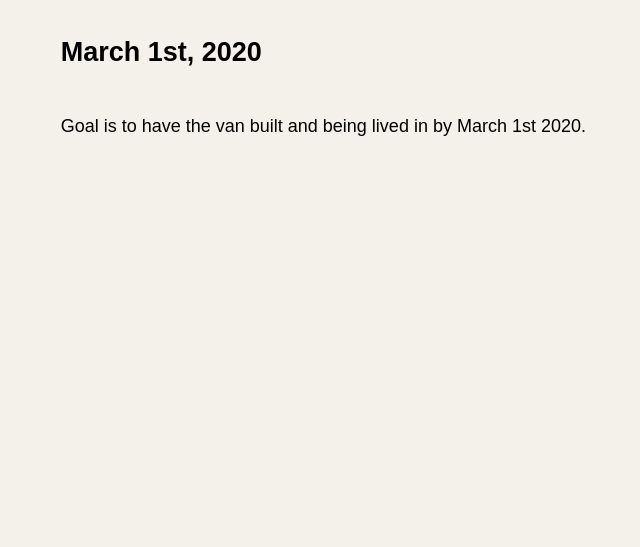
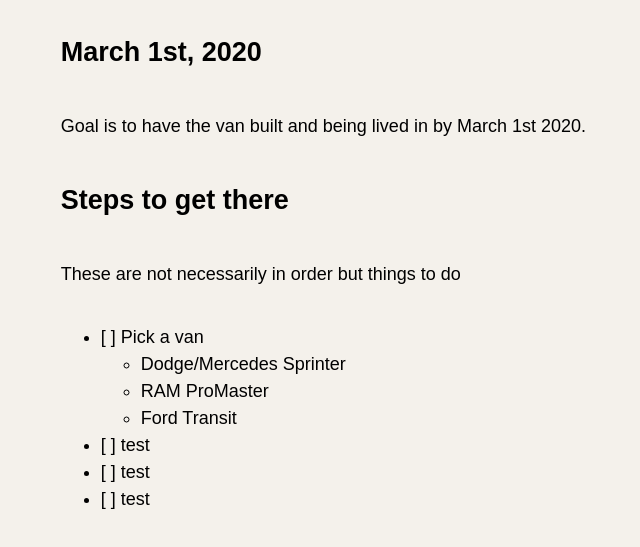
Before and after one commit to cjpais/writing, a plain HTML site: page serve/van/timeline.html in a window 1280 px wide. Shown: the part 93-640 px from the top of the page, without its empty margins (254-894 px from the left). Drawn offline with Linux system fonts and the light colour scheme; files that its build step writes are made by us from their sources.

Commit message:
Updating.... 🔢

```diff
--- a/serve/van/timeline.html
+++ b/serve/van/timeline.html
@@ -12,6 +12,19 @@
     <h1>Van Timeline</h1>
 <h2>March 1st, 2020</h2>
 <p>Goal is to have the van built and being lived in by March 1st 2020.</p>
+<h2>Steps to get there</h2>
+<p>These are not necessarily in order but things to do</p>
+<ul>
+<li>[ ] Pick a van
+<ul>
+<li>Dodge/Mercedes Sprinter</li>
+<li>RAM ProMaster</li>
+<li>Ford Transit</li>
+</ul></li>
+<li>[ ] test</li>
+<li>[ ] test</li>
+<li>[ ] test</li>
+</ul>
 
   </body>
 
```
Also changed, not shown: serve/van/timeline.md (+12 -0 lines).
